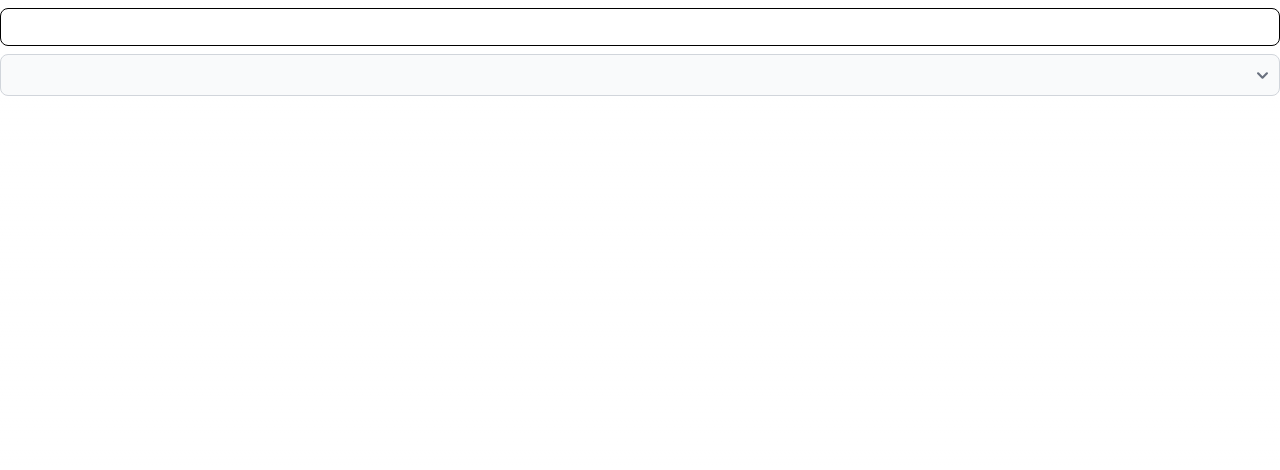
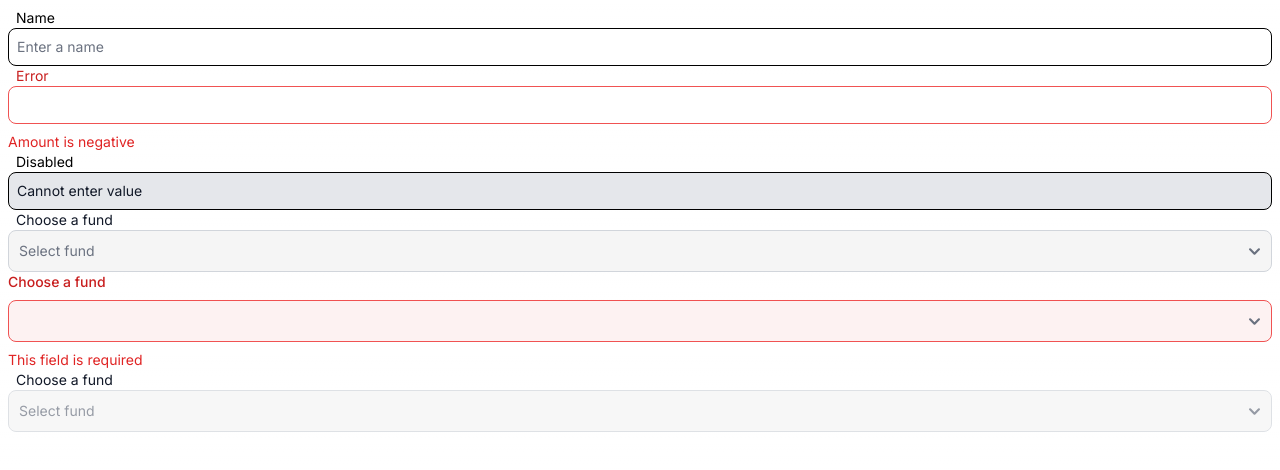
Before and after one commit to cornellh4i/CHEM, a Next.js app in the folder frontend/: page /test in a window 1280 px wide. Shown: the top 470 px of the page. Built offline with nearby package versions, Linux system fonts and the light colour scheme.

Commit message:
Updated Select and Input to match Figma

```diff
--- a/frontend/src/app/test/page.tsx
+++ b/frontend/src/app/test/page.tsx
@@ -13,10 +13,34 @@ const Checkbox = (
   ref: Ref<HTMLInputElement>
 ) => {
   return (
-    <>
-      <Input />
-      <Select />
-    </>
+    <div className="p-2">
+      {/* Normal Input */}
+      <Input label="Name" placeholder="Enter a name" />
+      {/* Error Input */}
+      <Input label="Error" error="Amount is negative" />
+      {/* Disabled Input */}
+      <Input label="Disabled" value="Cannot enter value" disabled />
+      {/* Normal Select */}
+      <Select
+        label="Choose a fund"
+        placeholder="Select fund"
+        values={["A", "B", "C"]}
+      />
+      {/* Error Select */}
+      <Select
+        label="Choose a fund"
+        placeholder="Select fund"
+        values={["A", "B", "C"]}
+        error="This field is required"
+      />
+      {/* Disabled Select */}
+      <Select
+        label="Choose a fund"
+        placeholder="Select fund"
+        values={["A", "B", "C"]}
+        disabled
+      />
+    </div>
   );
 };
 
--- a/frontend/src/components/atoms/Input.tsx
+++ b/frontend/src/components/atoms/Input.tsx
@@ -3,41 +3,38 @@ import React, { forwardRef, Ref } from "react";
 interface InputProps {
   label?: string;
   error?: string;
+  disabled?: boolean;
   [key: string]: any;
 }
 
 const Input = (
-  { label, error, ...props }: InputProps,
+  { label, error, disabled, ...props }: InputProps,
   ref: Ref<HTMLInputElement>
 ) => {
-  if (error) {
-    return (
-      <div>
-        <label className="mb-2 block text-sm font-medium text-red-700">
+  return (
+    <div>
+      {label && (
+        <label
+          className={`ml-2 block text-sm font-normal ${error ? "text-red-700" : "text-black"}`}
+        >
           {label}
         </label>
-        <input
-          ref={ref}
-          className="block w-full border border-black p-2 text-sm text-gray-900 placeholder-gray-500"
-          autoComplete="off"
-          {...props}
-        />
-        <p className="mt-2 text-sm text-red-600">{error}</p>
-      </div>
-    );
-  }
+      )}
 
-  return (
-    <div>
-      <label className="mb-2 block text-sm font-medium text-black">
-        {label}
-      </label>
       <input
         ref={ref}
-        className="border-lg block w-full rounded-lg border border-black p-2 text-sm text-gray-900 placeholder-gray-500"
+        className={`block w-full rounded-lg border p-2 text-sm text-gray-900 placeholder-gray-500 hover:bg-gray-100 ${error ? "border-red-500" : "border-black"} ${
+          disabled
+            ? `cursor-not-allowed bg-gray-200 text-gray-500 placeholder-transparent`
+            : "bg-white"
+        }`}
         autoComplete="off"
+        disabled={disabled}
+        placeholder={disabled ? "" : props.placeholder}
         {...props}
       />
+
+      {error && <p className="mt-2 text-sm text-red-600">{error}</p>}
     </div>
   );
 };
--- a/frontend/src/components/atoms/Select.tsx
+++ b/frontend/src/components/atoms/Select.tsx
@@ -1,32 +1,34 @@
-import React, { ReactNode, forwardRef, Ref } from "react";
+"use client";
+import React, { ReactNode, forwardRef, Ref, useState } from "react";
 
 interface SelectProps {
   children: ReactNode;
   label?: string;
   error?: string;
+  placeholder?: string;
+  values?: string[];
   [key: string]: any;
 }
 
 const Select = (
-  { children, label, error, ...props }: SelectProps,
+  { children, label, error, placeholder, values, ...props }: SelectProps,
   ref: Ref<HTMLSelectElement>
 ) => {
+  const [isDropdownOpen, setIsDropdownOpen] = useState(false);
+  const handleToggleDropdown = () => {
+    setIsDropdownOpen((prev) => !prev);
+  };
+
   if (error) {
     return (
       <div>
-        <label
-          className="mb-2 block text-sm font-medium text-red-700
-            dark:text-red-500"
-        >
+        <label className="mb-2 block text-sm font-medium text-red-700 dark:text-red-500">
           {label}
         </label>
         <select
           ref={ref}
-          className="block w-full cursor-pointer rounded-lg border
-            border-red-500 bg-red-50 p-2.5 text-sm text-red-900
-            placeholder-red-700 focus:border-red-500 focus:ring-red-500
-            dark:border-red-500 dark:bg-gray-700 dark:text-red-500
-            dark:placeholder-red-500"
+          className="block w-full cursor-pointer rounded-lg border border-red-500 bg-red-50 p-2.5 text-sm text-red-900 placeholder-red-700 focus:border-red-500 focus:ring-red-500 dark:border-red-500 dark:bg-white dark:text-red-500 dark:placeholder-red-500"
+          defaultValue={placeholder ? "" : undefined}
           {...props}
         >
           {children}
@@ -38,23 +40,32 @@ const Select = (
 
   return (
     <div>
-      <label
-        className="mb-2 block text-sm font-medium text-gray-900
-          dark:text-gray-300"
-      >
+      <label className="ml-2 block text-sm font-normal text-gray-900 dark:text-gray-600">
         {label}
       </label>
+      <div onClick={handleToggleDropdown}>
         <select
           ref={ref}
-        className="block w-full cursor-pointer rounded-lg border border-gray-300
-          bg-gray-50 p-2.5 text-sm text-gray-900 focus:border-blue-500
-          focus:ring-blue-500 dark:border-gray-600 dark:bg-gray-700
-          dark:text-gray-300 dark:placeholder-gray-400
-          dark:focus:border-blue-500 dark:focus:ring-blue-500"
+          className="block w-full cursor-pointer rounded-lg border border-gray-300 p-2.5 text-sm text-gray-500 focus:border-blue-500 focus:ring-blue-500"
+          style={{ backgroundColor: "#F5F5F5" }}
+          defaultValue={placeholder ? "" : undefined}
           {...props}
         >
+          {placeholder && (
+            <option value="" disabled className="text-gray-600">
+              {placeholder}
+            </option>
+          )}
+
+          {values &&
+            values.map((value, index) => (
+              <option key={index} value={value}>
+                {value}
+              </option>
+            ))}
           {children}
         </select>
+      </div>
     </div>
   );
 };
```
Lines whose indentation alone changed are shown as unchanged.
